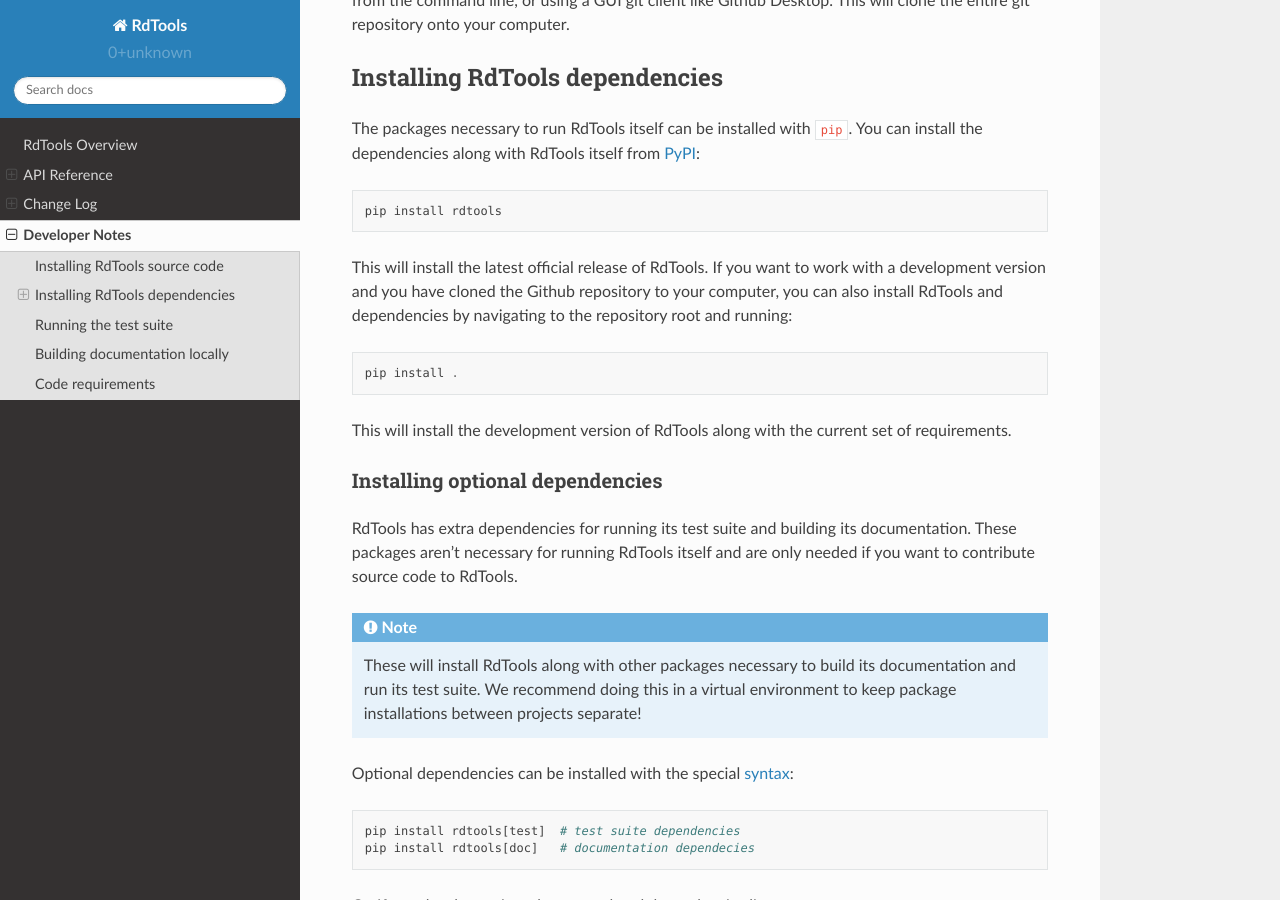
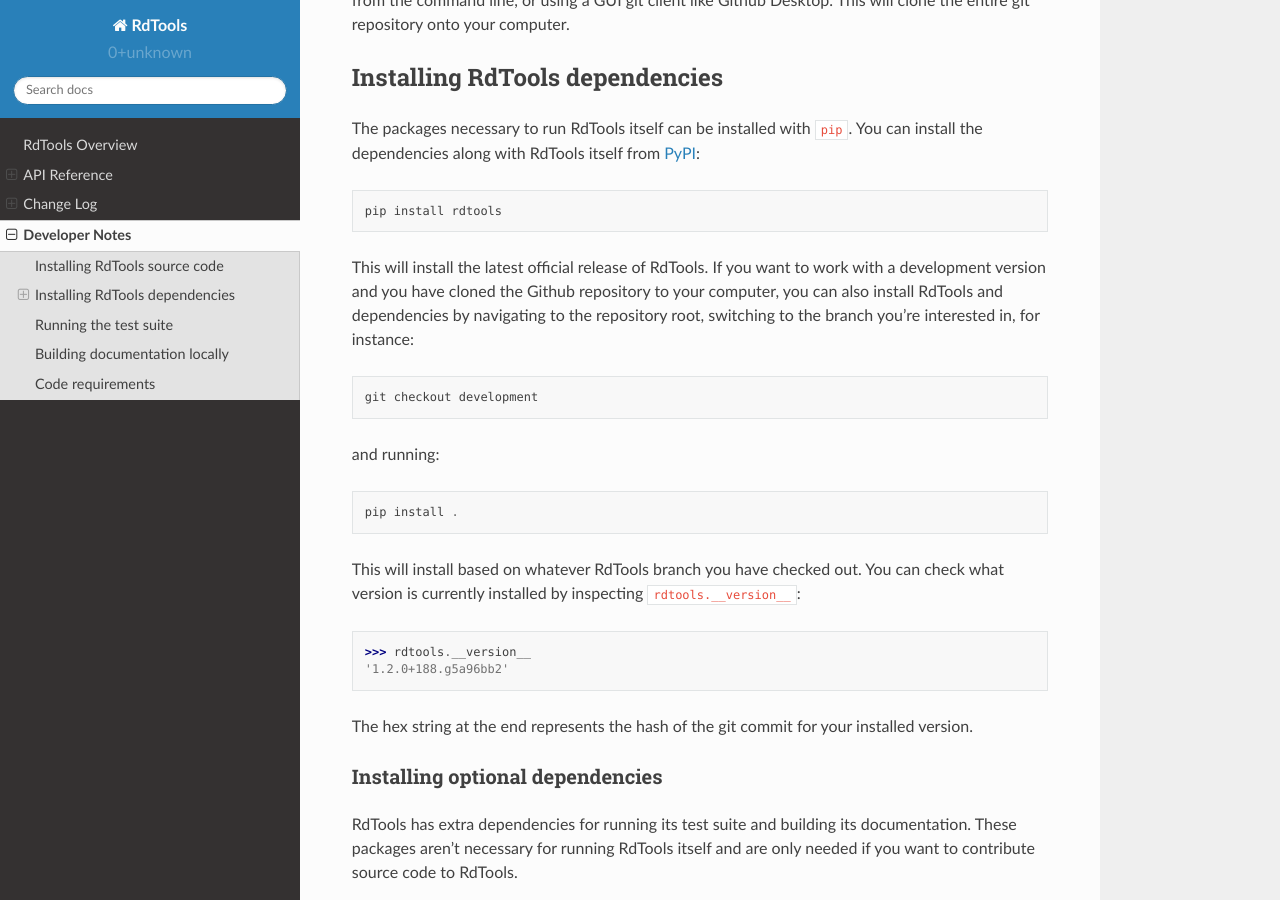
Before and after one commit to NREL/rdtools, a Sphinx documentation site: the page built from docs/sphinx/source/developer_notes.rst, in a window 1280 px wide and 900 px high, scrolled down 462 px. Built offline with Sphinx 7.4.7 and the Read the Docs theme 2.0.0, drawn with Linux system fonts in a browser that asks for light colours; pages that are not in the unit, such as notebooks, are missing from menus.

Commit message:
clarify installing rdtools from local git repo

```diff
--- a/docs/sphinx/source/developer_notes.rst
+++ b/docs/sphinx/source/developer_notes.rst
@@ -35,14 +35,29 @@
 This will install the latest official release of RdTools.  If you want to work
 with a development version and you have cloned the Github repository to your
 computer, you can also install RdTools and dependencies by navigating to the
-repository root and running:
+repository root, switching to the branch you're interested in, for instance:
+
+::
+
+    git checkout development
+
+and running:
 
 ::
 
     pip install .
 
-This will install the development version of RdTools along with the current
-set of requirements.
+This will install based on whatever RdTools branch you have checked out.  You
+can check what version is currently installed by inspecting
+``rdtools.__version__``:
+
+::
+
+    >>> rdtools.__version__
+    '1.2.0+188.g5a96bb2'
+
+The hex string at the end represents the hash of the git commit for your
+installed version.
 
 .. _installing-optional-dependencies:
 
```
